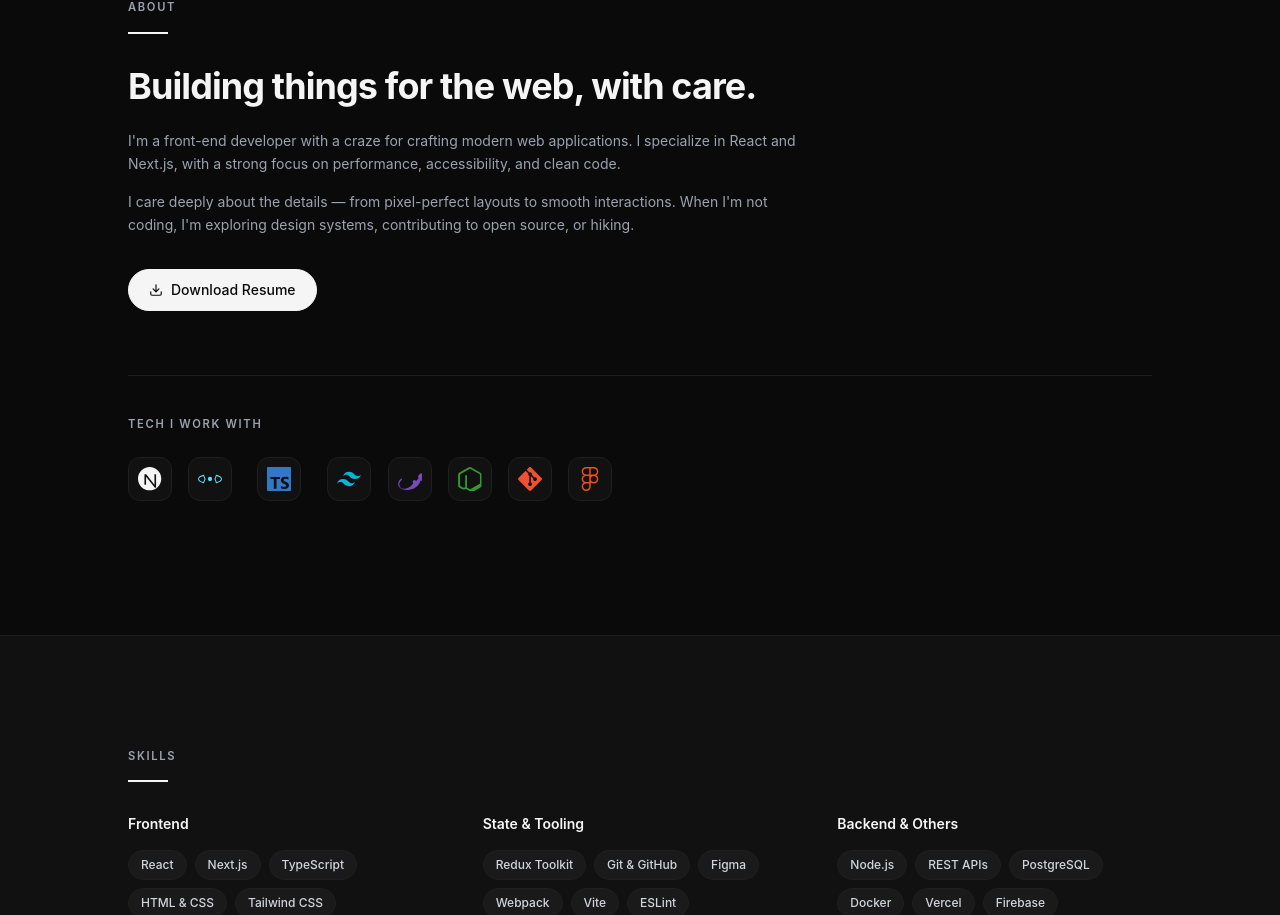
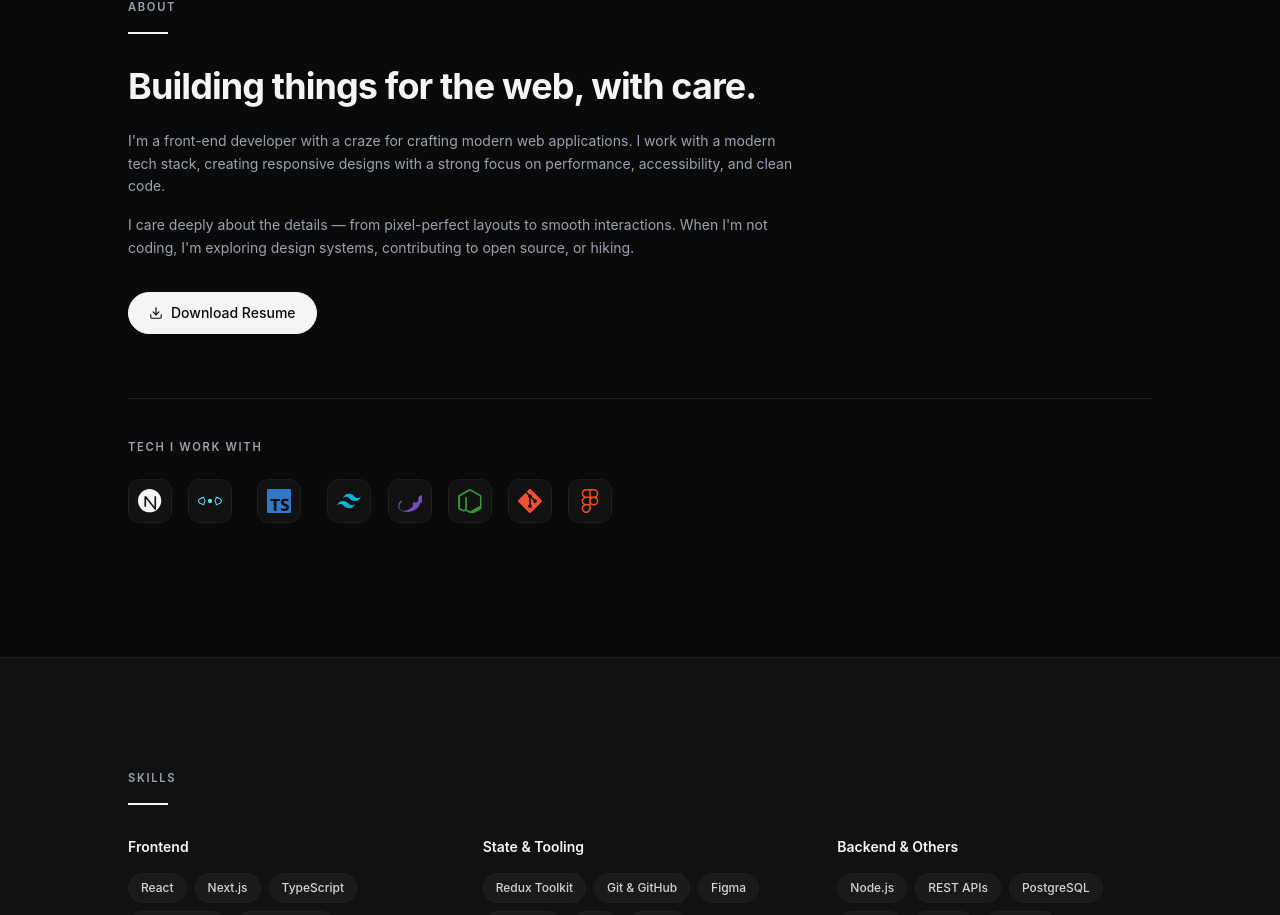
Before and after one commit to haseebfarooqi101/portfolio, a Next.js app: page / in a window 1280 px wide. Shown: the part 914-1829 px from the top of the page. Built offline with nearby package versions, Linux system fonts and the light colour scheme.

Commit message:
Update About section to enhance clarity and focus

```diff
--- a/src/components/About.tsx
+++ b/src/components/About.tsx
@@ -64,7 +64,7 @@ export default function About() {
           </h2>
           <p className="text-sm leading-relaxed mb-4" style={{ color: "var(--muted)" }}>
             I&apos;m a front-end developer with a craze for crafting modern web
-            applications. I specialize in React and Next.js, with a strong focus
+            applications. I work with a modern tech stack, creating responsive designs with a strong focus
             on performance, accessibility, and clean code.
           </p>
           <p className="text-sm leading-relaxed mb-8" style={{ color: "var(--muted)" }}>
```
